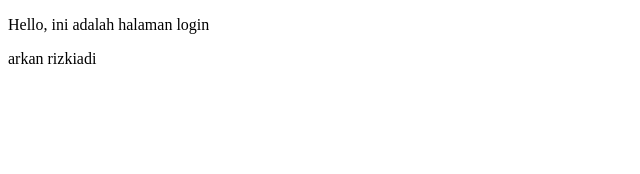
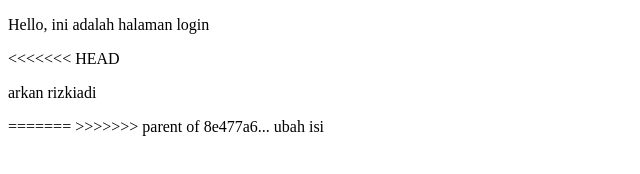
Before and after one commit to ArkanRizkiadi/belajar-git, a plain HTML site: page login.html in a window 1280 px wide. Shown: the whole page, without its empty margins (0-640 px from the left). Drawn offline with Linux system fonts and the light colour scheme.

Commit message:
hasil revert

```diff
--- a/login.html
+++ b/login.html
@@ -6,6 +6,9 @@
 </head>
 <body>
 	<p>Hello, ini adalah halaman login</p>
+<<<<<<< HEAD
 	<p>arkan rizkiadi</p>
+=======
+>>>>>>> parent of 8e477a6... ubah isi
 </body>
 </html>
```
